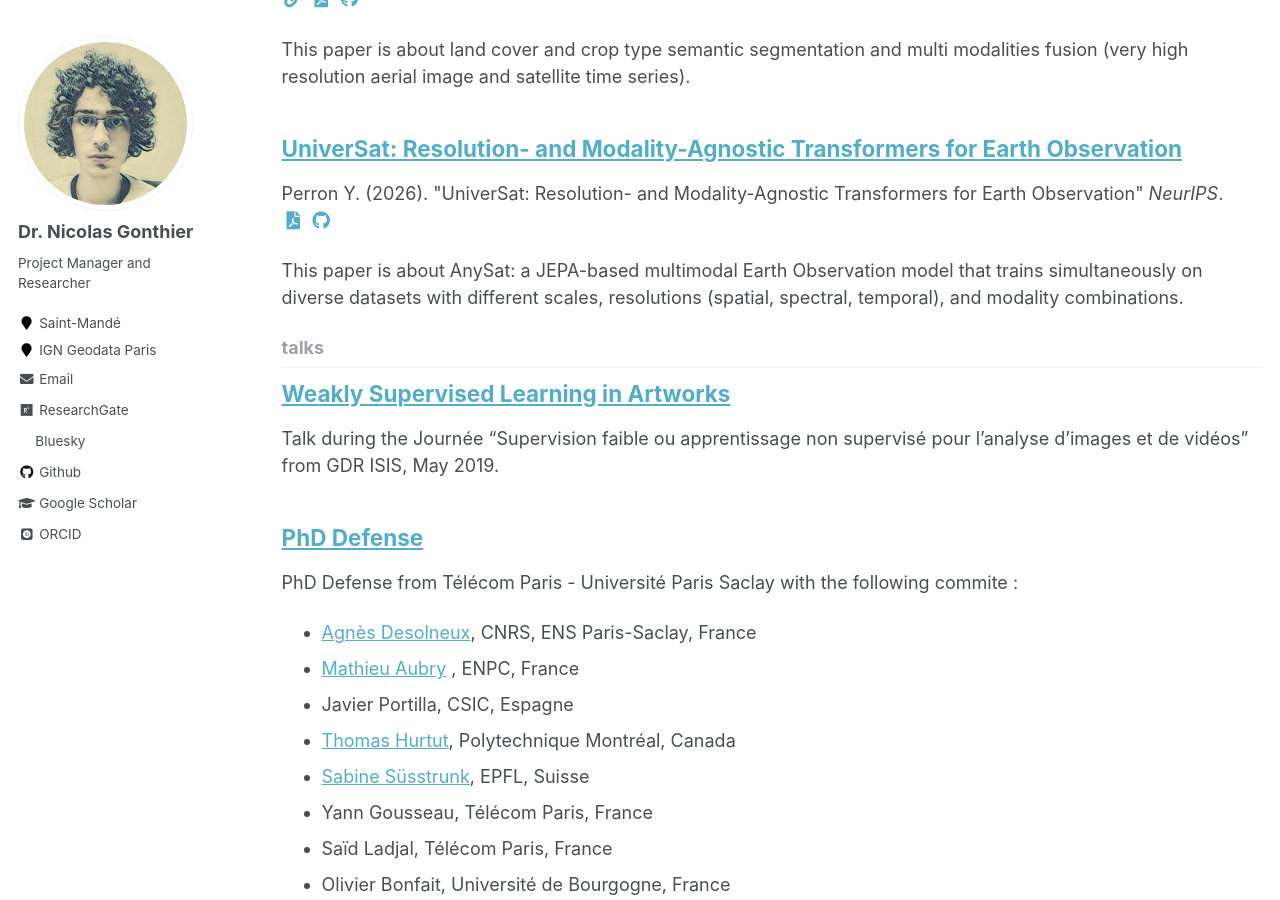
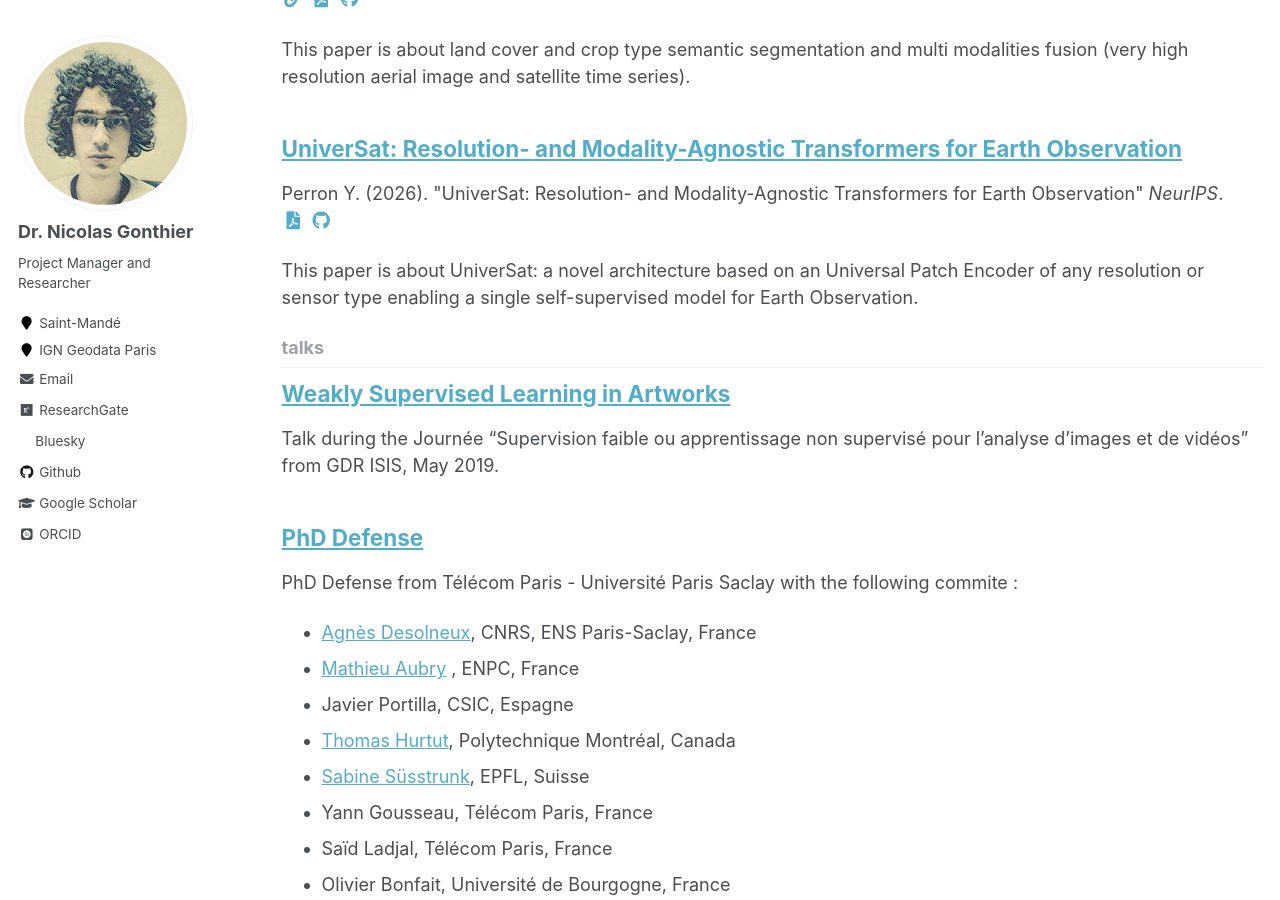
Before and after one commit to ngonthier/ngonthier.github.io, a Jekyll site: the page built from _pages/collection-archive.html, in a window 1280 px wide and 900 px high, scrolled down 4448 px. Built offline with Jekyll 4.4.1, drawn with Linux system fonts in a browser that asks for light colours; some web fonts are replaced.

Commit message:
Update 2026-06-UniverSat.md

```diff
--- a/_publications/2026-06-UniverSat.md
+++ b/_publications/2026-06-UniverSat.md
@@ -2,7 +2,7 @@
 title: "UniverSat: Resolution- and Modality-Agnostic Transformers for Earth Observation"
 collection: publications
 permalink: /publication/2026-06-UniverSat
-excerpt: 'This paper is about AnySat: a JEPA-based multimodal Earth Observation model that trains simultaneously on diverse datasets with different scales, resolutions (spatial, spectral, temporal), and modality combinations.'
+excerpt: 'This paper is about UniverSat: a novel architecture based on an Universal Patch Encoder of any resolution or sensor type enabling a single self-supervised model for Earth Observation.'
 date: 2026-06-30
 venue: 'NeurIPS'
 github: https://github.com/gastruc/UniverSat
```
